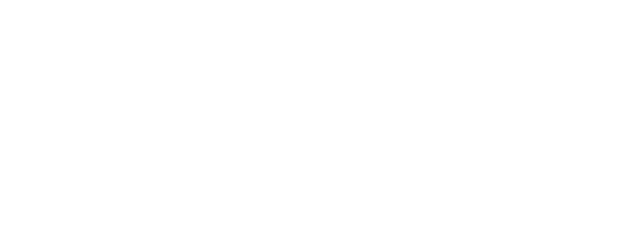
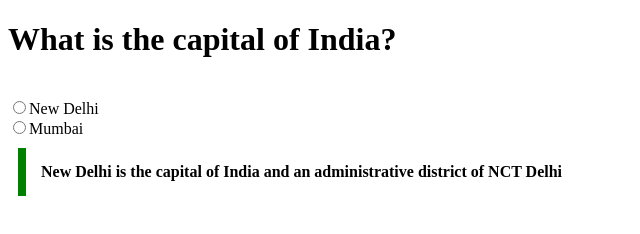
Before and after one commit to acciojob/trivia-Rambabu00, a website: page main.html in a window 1280 px wide. Shown: the whole page, without its empty margins (0-640 px from the left). Drawn offline with Linux system fonts and the light colour scheme.

Commit message:
created a submission

```diff
--- a/main.html
+++ b/main.html
@@ -10,7 +10,14 @@
 	<!-- the entire body must be written by student -->
     <script type="text/javascript" src="./script.js">
 </script>
+<h1>What is the capital of India?</h1>
+	<br>
 
+	<input type="radio" name="option">New Delhi
+	<br>
+	<input type="radio" name="option">Mumbai
+	<br>
+	<blockquote cite>New Delhi is the capital of India and an administrative district of NCT Delhi</blockquote>
 </body>
 
 </html>
--- a/styles.css
+++ b/styles.css
@@ -1,2 +1,9 @@
 
 /* Your CSS Code here. */
+blockquote{
+	max-width:600px;
+	margin: 10px;
+	padding: 15px;
+	border-left: 8px solid green;
+	background-color: #8fffe;
+	font-weight: bold;
```
